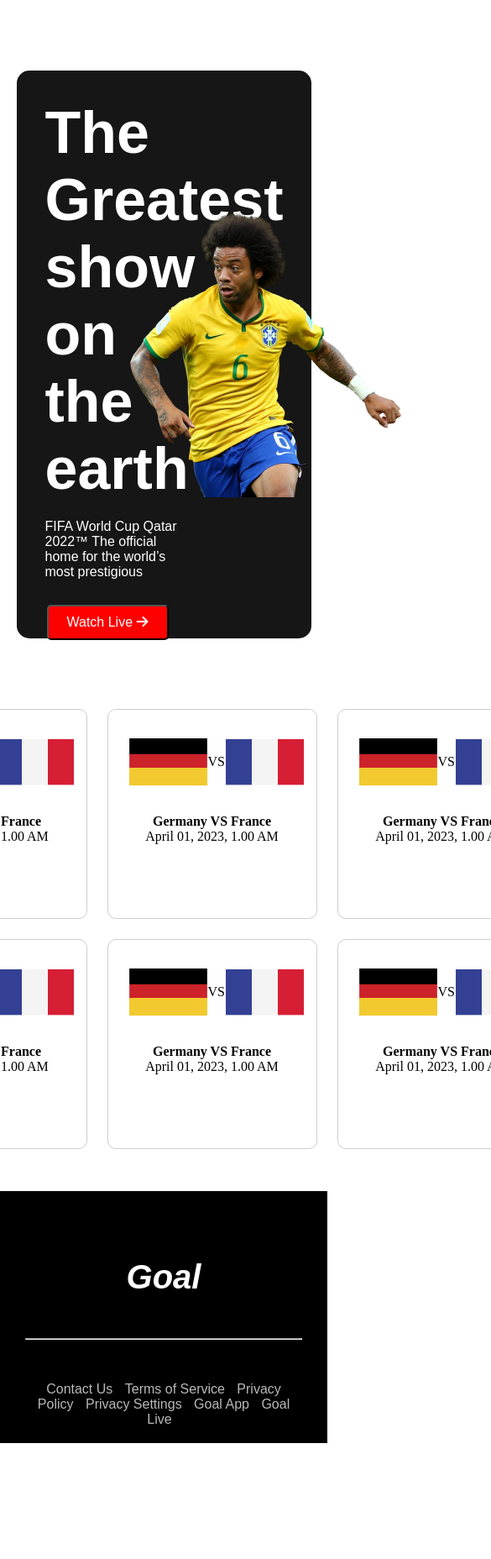
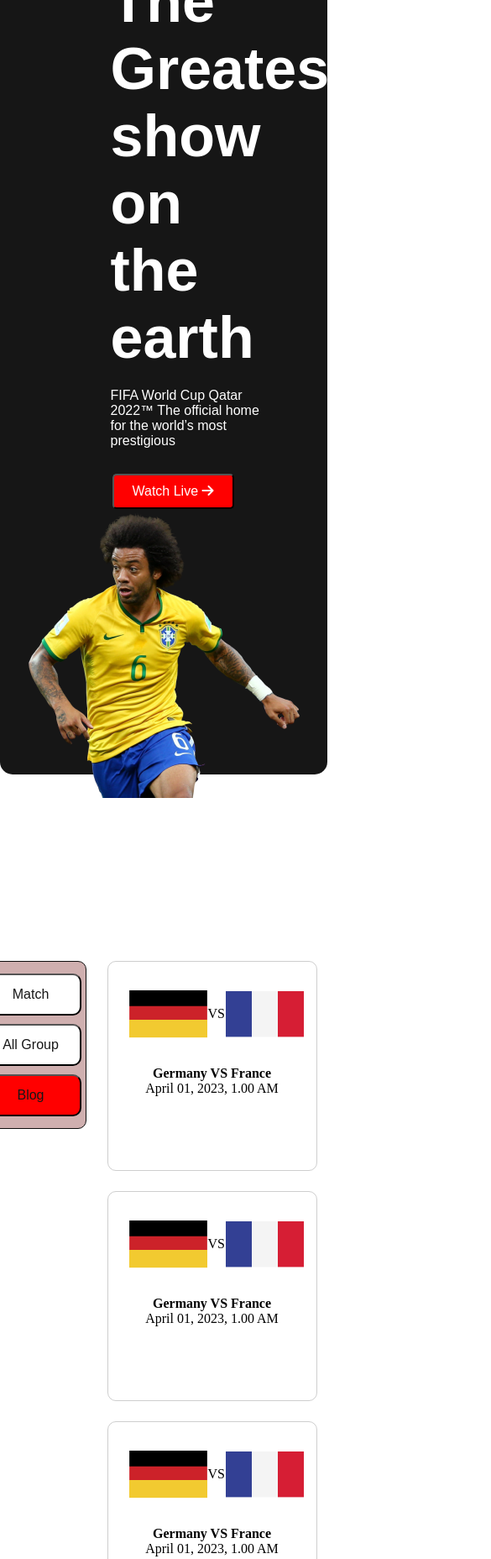
Before and after one commit to softcoder007/world-cup-2022, a plain HTML site: page match.html in a window 390 px wide. Shown: the top 1856 px of the page at 84% size, 585 px wide, since content can reach past the window. Before the commit the page ends 1718 px from the top, so only its background shows below. Drawn offline with Linux system fonts and the light colour scheme.

Commit message:
adding media query

```diff
--- a/styles/style.css
+++ b/styles/style.css
@@ -5,7 +5,7 @@
 }
 
 /* Google font useing here */
-@import url('https://fonts.googleapis.com/css2?family=Poppins:wght@400;700&display=swap');
+@import url('https://fonts.googleapis.com/css2?family=Poppins:wght@400;600;700&display=swap');
 
 /* Banner Section design start here */
 .container {
@@ -183,7 +183,7 @@ footer {
 #footer-heading {
     font-family: 'Poppins', sans-serif;
     color: white;
-    font-weight: 600;
+    font-weight: 700;
     font-size: 40px;
     margin-top: 50px;
     margin-bottom: 50px;
@@ -224,3 +224,54 @@ nav a {
 .match-info {
     text-align: center;
 }
+
+/* Media Query for mobile view Design Here Start */
+
+@media only screen and (max-width:767px) {
+
+    .banner {
+        display: flex;
+        flex-direction: column;
+        justify-content: center;
+        align-items: center;
+        width: 100%;
+        height: 1000px;
+
+    }
+
+    .transfer-lives {
+        margin-top: 300px;
+    }
+
+    .left-corner {
+        display: flex;
+        flex-direction: column;
+        justify-content: center;
+        align-items: center;
+    }
+
+    .right-corner {
+        display: grid;
+        flex-direction: column;
+        grid-template-columns: repeat(1, 1fr);
+        justify-content: center;
+        align-items: center;
+
+    }
+
+    .footer-container {
+        display: flex;
+        flex-direction: column;
+        justify-content: center;
+        align-items: center;
+    }
+
+    .flex-item {
+        display: flex;
+        flex-direction: column;
+        justify-content: center;
+        align-items: center;
+
+    }
+
+}
```
Also changed, not shown: index.html (+1 -1 lines).
